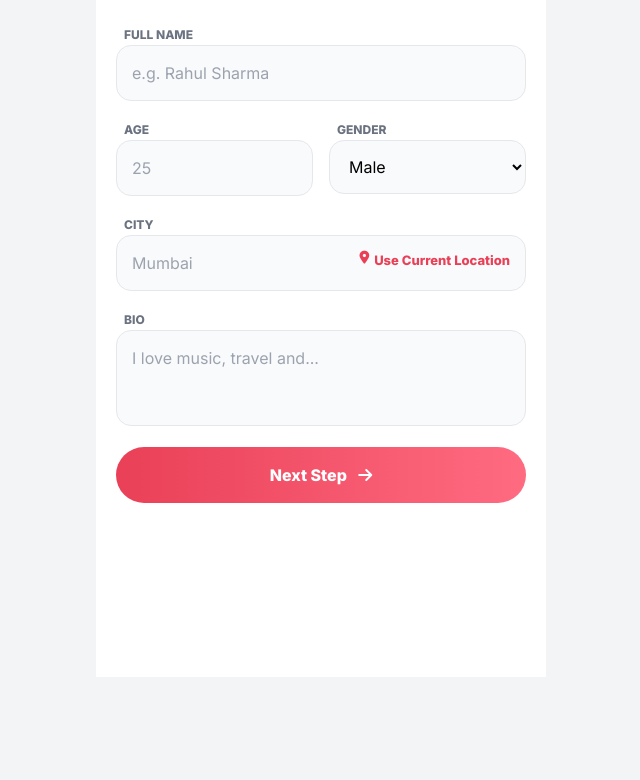
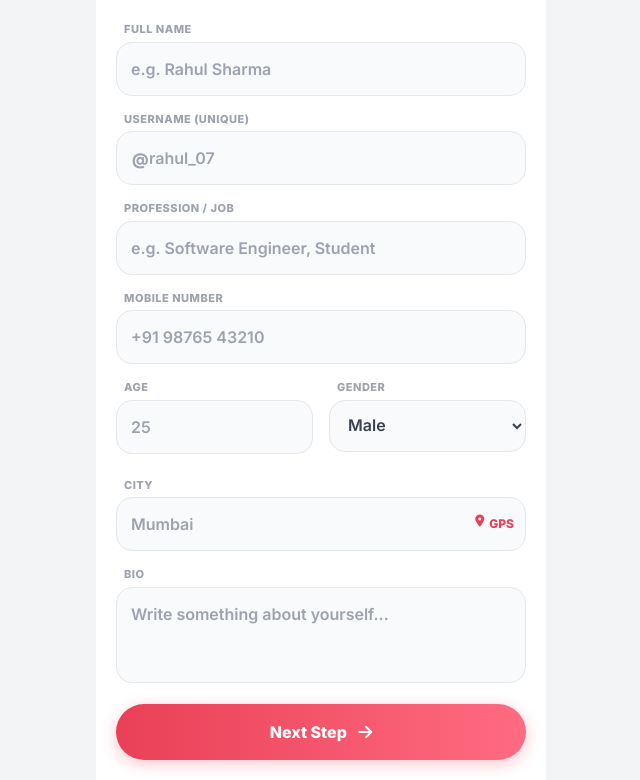
Before and after one commit to rkrishi839/truesoulmate, a plain HTML site: page create-profile.html in a window 1280 px wide. Shown: the part 123-903 px from the top of the page, without its empty margins (319-959 px from the left). Before the commit the page ends 800 px from the top, so only its background shows below. Drawn offline with nearby package versions, Linux system fonts and the light colour scheme.

Commit message:
create-profile.html
Refactor profile creation form with improved styling and structure. Update input fields and validation messages for better user experience.

```diff
--- a/create-profile.html
+++ b/create-profile.html
@@ -10,77 +10,153 @@
         @import url('https://fonts.googleapis.com/css2?family=Inter:wght@400;600;800&display=swap');
         body { background-color: #f3f4f6; font-family: 'Inter', sans-serif; }
         .app-container { max-width: 450px; margin: 0 auto; background: white; min-height: 100vh; padding: 20px; display: flex; flex-direction: column; }
-        .input-field { width: 100%; padding: 15px; background: #f9fafb; border: 1px solid #e5e7eb; border-radius: 15px; margin-bottom: 15px; outline: none; transition: 0.2s; }
-        .input-field:focus { border-color: #e94057; background: white; }
-        .btn-primary { background: linear-gradient(to right, #e94057, #ff6b81); color: white; padding: 16px; border-radius: 50px; font-weight: bold; width: 100%; text-align: center; display: block; text-decoration: none; margin-top: auto; cursor: pointer; border: none; }
-        .location-btn { color: #e94057; font-size: 13px; font-weight: bold; cursor: pointer; display: inline-flex; items-center; gap: 5px; margin-bottom: 10px; }
+
+        /* Input Styling */
+        .input-group { margin-bottom: 15px; }
+        .input-label { font-size: 11px; font-weight: 800; color: #9ca3af; margin-left: 8px; margin-bottom: 4px; display: block; letter-spacing: 0.5px; text-transform: uppercase; }
+        .input-field { width: 100%; padding: 14px; background: #f9fafb; border: 1px solid #e5e7eb; border-radius: 16px; outline: none; transition: 0.2s; font-weight: 600; color: #374151; }
+        .input-field:focus { border-color: #e94057; background: white; box-shadow: 0 0 0 4px rgba(233, 64, 87, 0.1); }
+
+        /* Error/Success Message for Username */
+        .status-msg { font-size: 11px; font-weight: 700; margin-left: 8px; margin-top: 4px; display: none; }
+        .text-error { color: #ef4444; }
+        .text-success { color: #10b981; }
+
+        .btn-primary { background: linear-gradient(to right, #e94057, #ff6b81); color: white; padding: 16px; border-radius: 50px; font-weight: bold; width: 100%; text-align: center; display: block; text-decoration: none; margin-top: auto; cursor: pointer; border: none; box-shadow: 0 4px 15px rgba(233, 64, 87, 0.3); }
+
+        .location-btn { color: #e94057; font-size: 12px; font-weight: bold; cursor: pointer; display: inline-flex; items-center; gap: 5px; position: absolute; right: 12px; top: 38px; }
     </style>
 </head>
 <body>
     <div class="app-container">
         <div class="mb-6">
-            <a href="index.html" class="text-gray-400"><i class="fas fa-arrow-left text-xl"></i></a>
+            <a href="index.html" class="text-gray-400 hover:text-gray-600"><i class="fas fa-arrow-left text-xl"></i></a>
             <h1 class="text-3xl font-extrabold text-gray-800 mt-4">Profile Details</h1>
-            <p class="text-gray-400 text-sm">Fill details to help us find matches.</p>
+            <p class="text-gray-400 text-sm">Fill details so friends can find you.</p>
         </div>
 
         <div id="profileForm">
-            <label class="text-xs font-bold text-gray-500 ml-2">FULL NAME</label>
-            <input type="text" id="nameInput" class="input-field" placeholder="e.g. Rahul Sharma" required>
 
-            <div class="flex gap-4">
-                <div class="w-1/2">
-                    <label class="text-xs font-bold text-gray-500 ml-2">AGE</label>
-                    <input type="number" id="ageInput" class="input-field" placeholder="25" required>
+            <div class="input-group">
+                <label class="input-label">Full Name</label>
+                <input type="text" id="nameInput" class="input-field" placeholder="e.g. Rahul Sharma">
+            </div>
+
+            <div class="input-group">
+                <label class="input-label">Username (Unique)</label>
+                <div class="relative">
+                    <span class="absolute left-4 top-4 text-gray-400 font-bold">@</span>
+                    <input type="text" id="usernameInput" class="input-field pl-8" placeholder="rahul_07" onkeyup="checkUsername()">
                 </div>
-                <div class="w-1/2">
-                    <label class="text-xs font-bold text-gray-500 ml-2">GENDER</label>
+                <p id="usernameMsg" class="status-msg"></p> </div>
+
+            <div class="input-group">
+                <label class="input-label">Profession / Job</label>
+                <input type="text" id="professionInput" class="input-field" placeholder="e.g. Software Engineer, Student">
+            </div>
+
+            <div class="input-group">
+                <label class="input-label">Mobile Number</label>
+                <input type="tel" id="mobileInput" class="input-field" placeholder="+91 98765 43210">
+            </div>
+
+            <div class="flex gap-4 mb-2">
+                <div class="w-1/2 input-group">
+                    <label class="input-label">Age</label>
+                    <input type="number" id="ageInput" class="input-field" placeholder="25">
+                </div>
+                <div class="w-1/2 input-group">
+                    <label class="input-label">Gender</label>
                     <select class="input-field" id="genderInput">
                         <option>Male</option>
                         <option>Female</option>
+                        <option>Other</option>
                     </select>
                 </div>
             </div>
 
-            <label class="text-xs font-bold text-gray-500 ml-2">CITY</label>
-            <div class="relative">
-                <input type="text" id="cityInput" class="input-field" placeholder="Mumbai" required>
-                <div onclick="getLocation()" class="location-btn absolute right-4 top-4">
-                    <i class="fas fa-map-marker-alt"></i> Use Current Location
+            <div class="input-group relative">
+                <label class="input-label">City</label>
+                <input type="text" id="cityInput" class="input-field" placeholder="Mumbai">
+                <div onclick="getLocation()" class="location-btn">
+                    <i class="fas fa-map-marker-alt"></i> GPS
                 </div>
             </div>
 
-            <label class="text-xs font-bold text-gray-500 ml-2">BIO</label>
-            <textarea id="bioInput" class="input-field h-24 resize-none" placeholder="I love music, travel and..."></textarea>
+            <div class="input-group">
+                <label class="input-label">Bio</label>
+                <textarea id="bioInput" class="input-field h-24 resize-none" placeholder="Write something about yourself..."></textarea>
+            </div>
 
-            <button onclick="saveDataAndGo()" class="btn-primary">Next Step <i class="fas fa-arrow-right ml-2"></i></button>
+            <button onclick="saveDataAndGo()" id="nextBtn" class="btn-primary">Next Step <i class="fas fa-arrow-right ml-2"></i></button>
         </div>
     </div>
 
     <script>
-        // 1. DATA SAVE KARNE WALA FUNCTION
+        // --- 1. USERNAME CHECK LOGIC ---
+        function checkUsername() {
+            var input = document.getElementById("usernameInput");
+            var msg = document.getElementById("usernameMsg");
+            var btn = document.getElementById("nextBtn");
+            var val = input.value.toLowerCase().trim();
+
+            // Fake Database of Taken Usernames (Abhi ke liye)
+            var takenUsernames = ["admin", "root", "test", "rahul", "priya", "user"];
+
+            if (val.length < 3) {
+                msg.style.display = "none";
+                return;
+            }
+
+            if (takenUsernames.includes(val)) {
+                // Agar username taken hai
+                msg.innerText = "❌ Username is already taken!";
+                msg.className = "status-msg text-error";
+                msg.style.display = "block";
+                input.style.borderColor = "#ef4444";
+                btn.style.opacity = "0.5";
+                btn.disabled = true; // Button disable kar diya
+            } else {
+                // Agar username available hai
+                msg.innerText = "✅ Username available!";
+                msg.className = "status-msg text-success";
+                msg.style.display = "block";
+                input.style.borderColor = "#10b981";
+                btn.style.opacity = "1";
+                btn.disabled = false; // Button enable kar diya
+            }
+        }
+
+        // --- 2. DATA SAVE FUNCTION ---
         function saveDataAndGo() {
             var name = document.getElementById("nameInput").value;
+            var username = document.getElementById("usernameInput").value;
+            var profession = document.getElementById("professionInput").value;
+            var mobile = document.getElementById("mobileInput").value;
             var age = document.getElementById("ageInput").value;
             var city = document.getElementById("cityInput").value;
             var bio = document.getElementById("bioInput").value;
 
-            if(name === "" || age === "") {
-                alert("Please enter Name and Age!");
+            // Simple Validation
+            if(name === "" || username === "" || age === "") {
+                alert("Please fill Name, Username and Age!");
                 return;
             }
 
-            // Browser Memory (LocalStorage) mein save kar rahe hain
+            // Save to LocalStorage (Browser Memory)
             localStorage.setItem("myName", name);
+            localStorage.setItem("myUsername", "@" + username);
+            localStorage.setItem("myProfession", profession);
+            localStorage.setItem("myMobile", mobile);
             localStorage.setItem("myAge", age);
             localStorage.setItem("myCity", city);
             localStorage.setItem("myBio", bio);
 
-            // Agle page par jao
+            // Go to Next Page
             window.location.href = "photo-upload.html";
         }
 
-        // 2. LOCATION WALA FUNCTION
+        // --- 3. LOCATION FUNCTION ---
         function getLocation() {
             if (navigator.geolocation) {
                 navigator.geolocation.getCurrentPosition(showPosition, showError);
```
